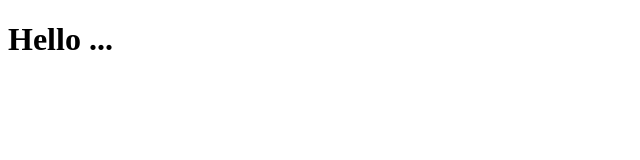
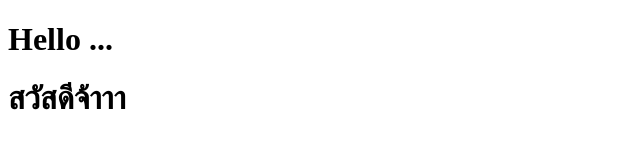
Before and after one commit to Moojee/project-vs-01, a plain HTML site: page index.html in a window 1280 px wide. Shown: the whole page, without its empty margins (0-640 px from the left). Drawn offline with Linux system fonts and the light colour scheme.

Commit message:
edit h1 index.html

```diff
--- a/index.html
+++ b/index.html
@@ -7,5 +7,6 @@
 </head>
 <body>
     <h1> Hello ... </h1>
+    <h1> สวัสดีจ้าาา </h1>
 </body>
 </html>
```
